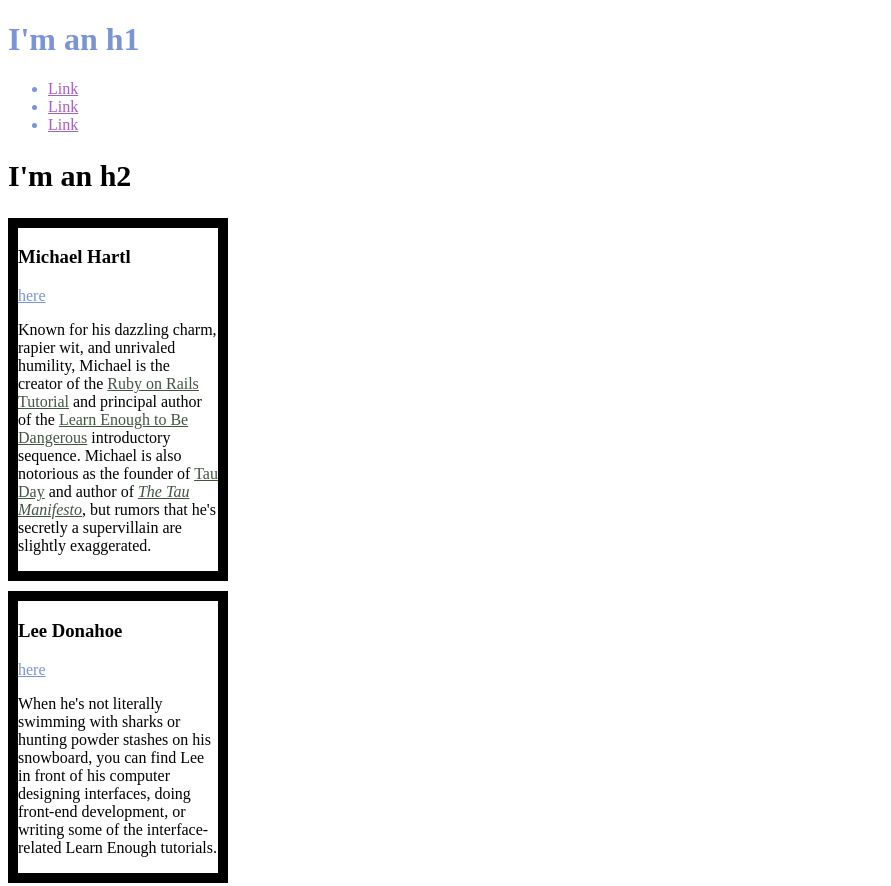
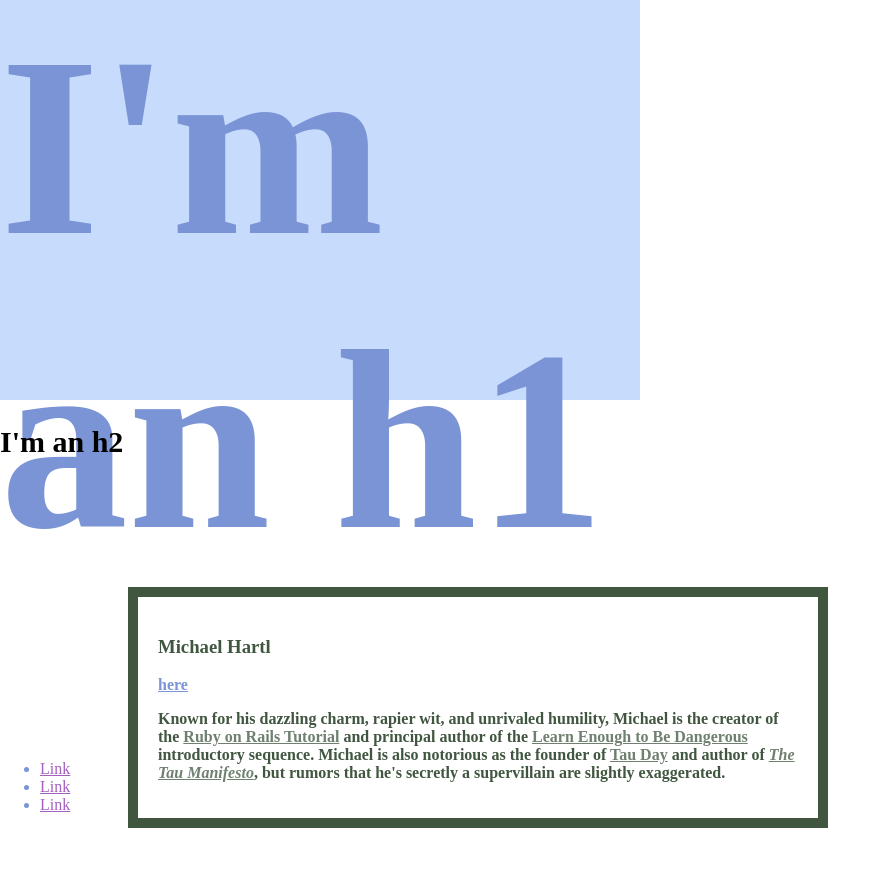
Before and after one commit to emilyoriel/emilyoriel.github.io, a plain HTML site: page index.html in a window 1280 px wide. Shown: the top 886 px of the page, without its empty margins (0-891 px from the left). Drawn offline with Linux system fonts and the light colour scheme.

Commit message:
Add sizing and a hero

```diff
--- a/index.html
+++ b/index.html
@@ -5,6 +5,14 @@
     <meta charset="utf-8">
     <style>
       /*global styles */
+     html, body {
+       margin: 0;
+       padding: 0;
+     }
+     h1 {
+       font-size: 20vw;
+       margin-top: 0;
+     }
      a {
   color:#a360bf;
 }
@@ -12,11 +20,16 @@ h2 {
   font-size: 30px;
 }
 
+/*hero styles */
+.full-hero {
+  background-color: #c7dbfc;
+  height: 50vh;
+  width: 50vw;
+}
+
 div.bio-box {
   border: 10px solid;
-  margin-bottom: 10px;
-  /* #1e991a; */
-  rgba(17, 44, 16, 0.8)
+  color: rgba(17, 44, 16, 0.8);
 }
 /*social styles */
 .social-link {
@@ -24,17 +37,32 @@ div.bio-box {
 }
 
 /*bio styles*/
+.bio-wrapper {
+  font-size: 24px;
+}
+.bio-copy h3 {
+  font-size: 1.5em;
+}
 .bio-box {
-  border: solid #000 ;
-  width: 200px;
+  font-size: 1rem;
+  width: 50%;
+  margin: 10%;
+  padding: 20px;
+
 }
 .bio-copy a {
-  color:rgba(17, 44, 16, 0.8);
+  color:rgba(17, 44, 16, 0.6);
+}
+.bio-copy {
+  font-size: 1em;
 }
 
     </style>
   </head>
   <body>
+
+    <div class="full-hero hero-home">
+
     <h1 class="social-link">I'm an h1</h1>
     <ul class= "social-link">
       <li>
@@ -47,8 +75,12 @@ div.bio-box {
         <a href="https://example.com/">Link</a>
       </li>
     </ul>
+  </div>
+
     <h2>I'm an h2</h2>
-    <div class="bio-box">
+    <div class="bio-wrapper">
+    <h1>
+      <div class="bio-box">
       <h3>Michael Hartl</h3>
       <a href="https://twitter.com/mhartl"class="social-link">here</a>
       <div class="bio-copy">
@@ -65,8 +97,9 @@ div.bio-box {
         Manifesto</em></a>, but rumors that he's secretly a supervillain
         are slightly exaggerated.
       </p>
-      </div>
     </div>
+    </div>
+  </h1>
     <div class="bio-box">
       <h3>Lee Donahoe</h3>
       <a href="https://twitter.com/leedonahoe"class="social-link">here</a>
@@ -78,7 +111,7 @@ div.bio-box {
         interface-related Learn Enough tutorials.
       </p>
     </div>
-  </div>
+    </div>
     <div class="bio-box">
       <h3>Nick Merwin</h3>
       <a href="https://twitter.com/nickmerwin"class="social-link">here</a>
@@ -97,5 +130,6 @@ div.bio-box {
         The Future
       </p>
     </div>
+</div>
   </body>
 </html>
```
